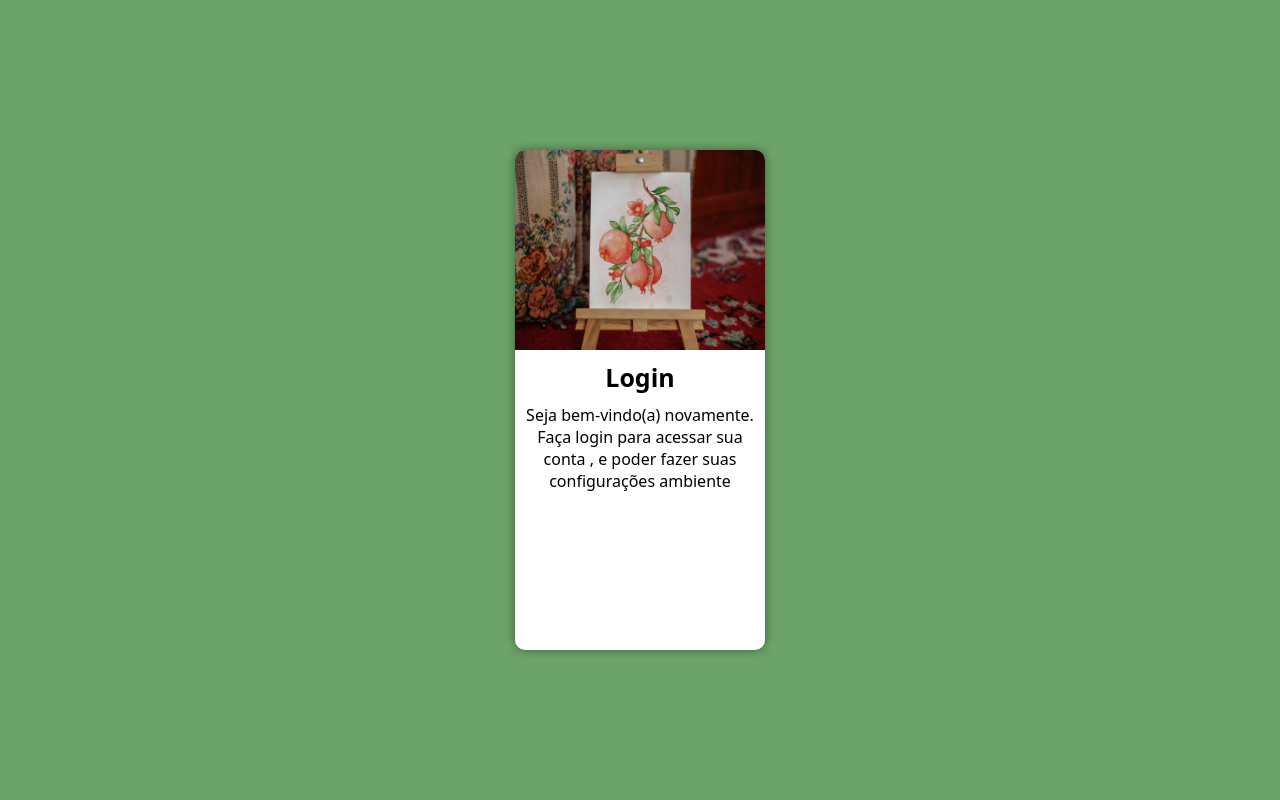
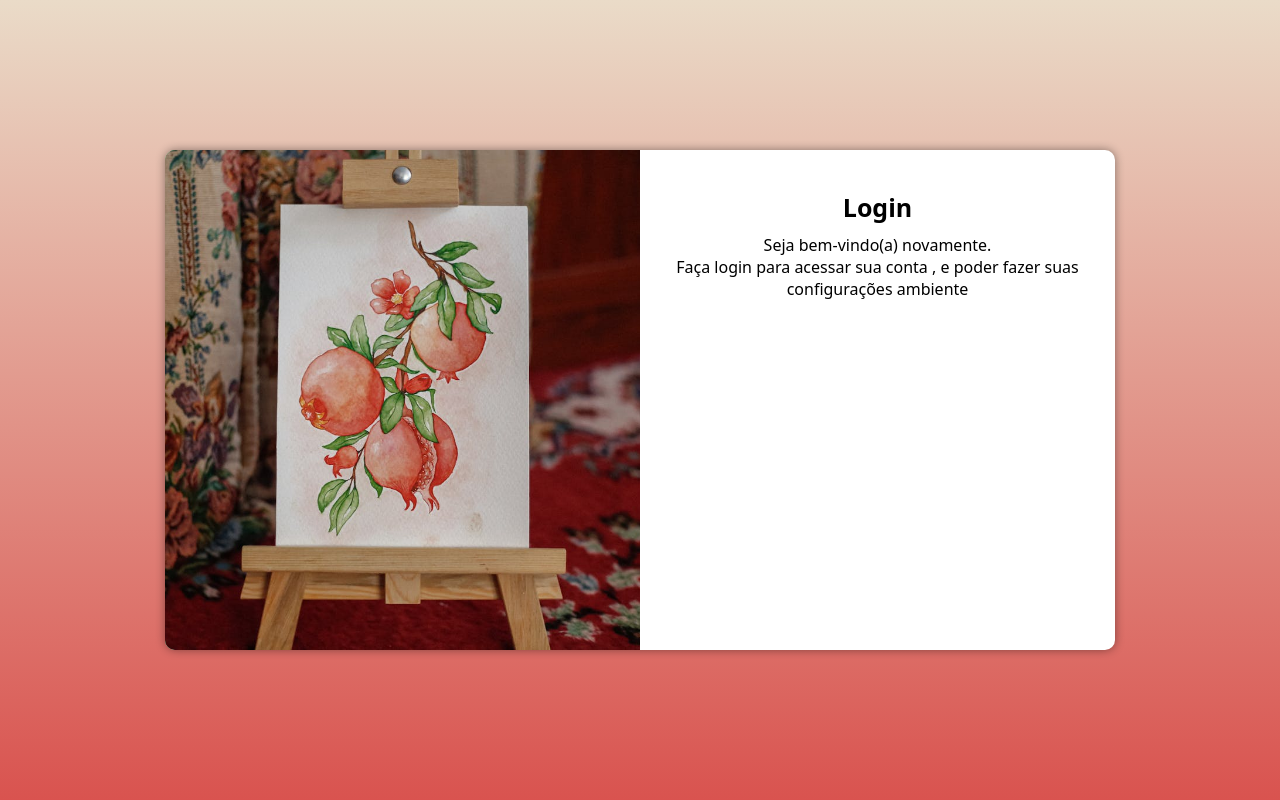
Before and after one commit to anthony-ricardox/projeto-login, a PHP site: page / in a window 1280 px wide. Run offline with PHP 8.4, Linux system fonts and the light colour scheme.

Commit message:
transition width

```diff
--- /dev/null
+++ b/estilo/media-query.css
@@ -0,0 +1,56 @@
+@charset "UTF-8";
+
+/*
+ Romã Vermelho – #D9534F
+ Rosa pêssego - #F7A68E
+ Verde folha - #6BA368
+ Bege Neutro – #EADBC8
+ Marrom Amadeirado – #8B5E3C
+ Vermelho Tapete – #A22B2B
+
+ */
+
+
+
+@media  screen and (min-width: 768px) and (max-width: 992px) {
+         body{
+          background-image: linear-gradient(to top, #A22B2B,#EADBC8 );
+        }
+        section#login{
+            width: 80vw;
+        }
+        section div#img{
+            float: left;
+            width: 50%;
+            height: 100%;
+        }
+        section div#formulario{
+            float: right;
+            width: 49%;
+            padding-left: 5px;
+            padding-right: 5px;
+            padding-top: 40px;
+        }
+
+
+}
+
+@media  screen and (min-width: 992px) {
+        body{
+          background-image: linear-gradient(to top, #D9534F, #EADBC8);
+        }
+        section#login{
+            width: 950px;
+        }
+        section div#img{
+            float: left;
+            width: 50%;
+            height: 100%;
+        }
+        section div#formulario{
+            float: right;
+            width: 50%;
+            padding-top: 30px;
+        }
+
+}
--- a/estilo/style.css
+++ b/estilo/style.css
@@ -43,6 +43,9 @@ section#login{
     overflow: hidden;
 
     box-shadow: 0px 0px 10px rgba(0, 0, 0, 0.425);
+    transition: width .3s, height .3s;
+    transition-timing-function: ease;
+
 
 }
 
--- a/index.html
+++ b/index.html
@@ -5,6 +5,7 @@
     <meta name="viewport" content="width=device-width, initial-scale=1.0">
     <title>Tela Login</title>
     <link rel="stylesheet" href="estilo/style.css">
+    <link rel="stylesheet" href="estilo/media-query.css">
 </head>
 <body>
         <main>
@@ -19,7 +20,9 @@
                 <div id="formulario">
                      <h1>Login</h1>
 
-                     <p>Seja bem-vindo(a) novamente. Faça login para acessar sua conta , e poder fazer suas configurações ambiente</p>
+                     <p>Seja bem-vindo(a) novamente. </p>
+
+                     <p> Faça login para acessar sua conta , e poder fazer suas configurações ambiente</p>
                 </div>
 
 
```
